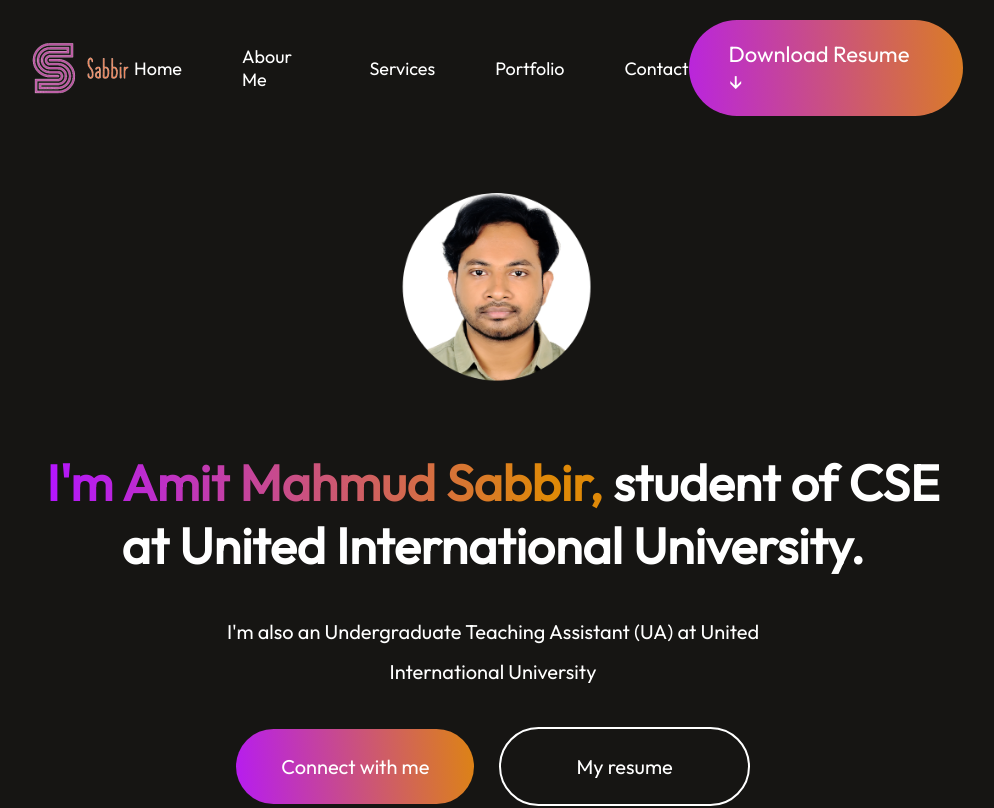
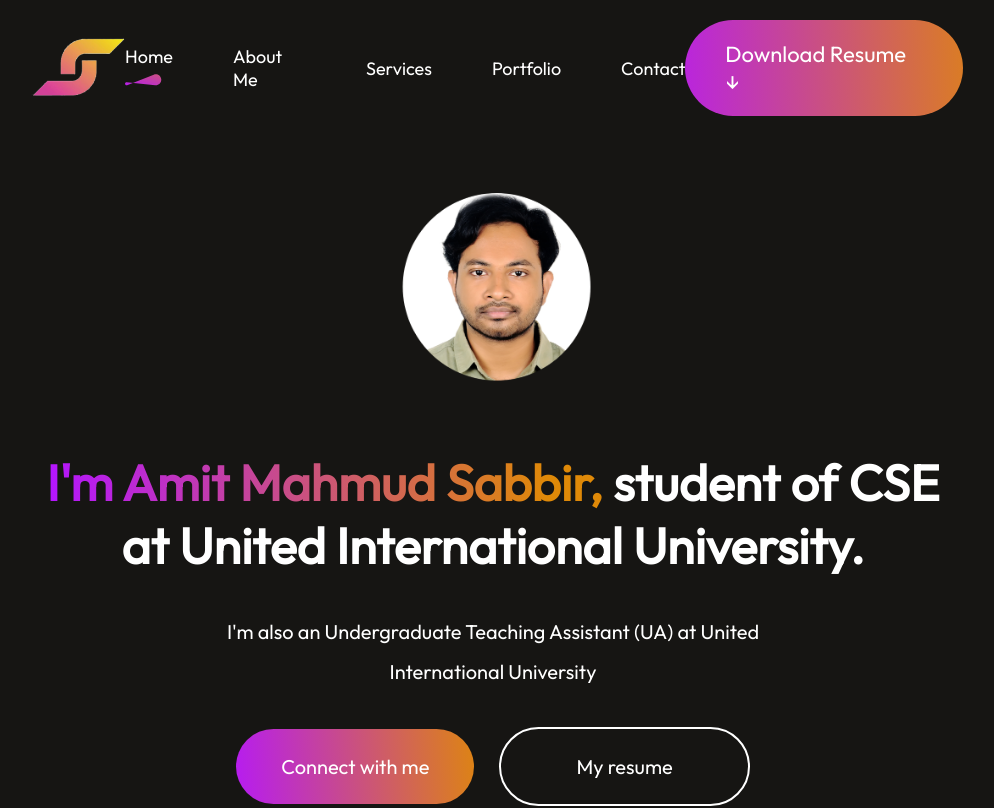
Before and after one commit to amitmahmud26/My-Portfolio, a React (Vite) app: page / in a window 1280 px wide. Shown: the top 808 px of the page, without its empty margins (147-1141 px from the left). Built offline with nearby package versions, Linux system fonts and the light colour scheme.

Commit message:
updated logo

```diff
--- a/src/Components/Navber/Navbar.jsx
+++ b/src/Components/Navber/Navbar.jsx
@@ -1,18 +1,21 @@
-import React from 'react'
+import React, { useState } from 'react'
 import './Navber.css'
 import logo from '../../assets/logo.png'
-import download_logo from '../../assets/download.png'
+import underline from '../../assets/nav_underline.svg'
 
 const Navbar = () => {
+
+  const [menu, setMenu] = useState('home');
+
   return (
     <div className='navbar'>
         <img src={logo} alt="" />
         <ul className="nav-menu">
-            <li>Home</li>
-            <li>Abour Me</li>
-            <li>Services</li>
-            <li>Portfolio</li>
-            <li>Contact</li>
+            <li><p onClick={()=>setMenu("home")}>Home</p>{menu==="home"?<img src={underline} alt="" />:<></>}</li>
+            <li><p onClick={()=>setMenu("about")}>About Me</p>{menu==="about"?<img src={underline} alt="" />:<></>}</li>
+            <li><p onClick={()=>setMenu("services")}>Services</p>{menu==="services"?<img src={underline} alt="" />:<></>}</li>
+            <li><p onClick={()=>setMenu("work")}>Portfolio</p>{menu==="work"?<img src={underline} alt="" />:<></>}</li>
+            <li><p onClick={()=>setMenu("contact")}>Contact</p>{menu==="contact"?<img src={underline} alt="" />:<></>}</li>
         </ul>
         <a href="https://drive.google.com/uc?export=download&id=1FeuAdT8d-BOro34lHhepSMUkwvTUD3Tc"><div className="nav-connect">Download Resume ↓</div></a>
     </div>
--- a/src/Components/Navber/Navber.css
+++ b/src/Components/Navber/Navber.css
@@ -18,6 +18,9 @@
     gap: 60px;
     font-size: 20px;
 }
+.nav-menu li{
+    cursor: pointer;
+}
 .nav-connect{
     padding: 20px 40px;
     border-radius: 50px;
```
Also changed, not shown: src/assets/logo.png.
